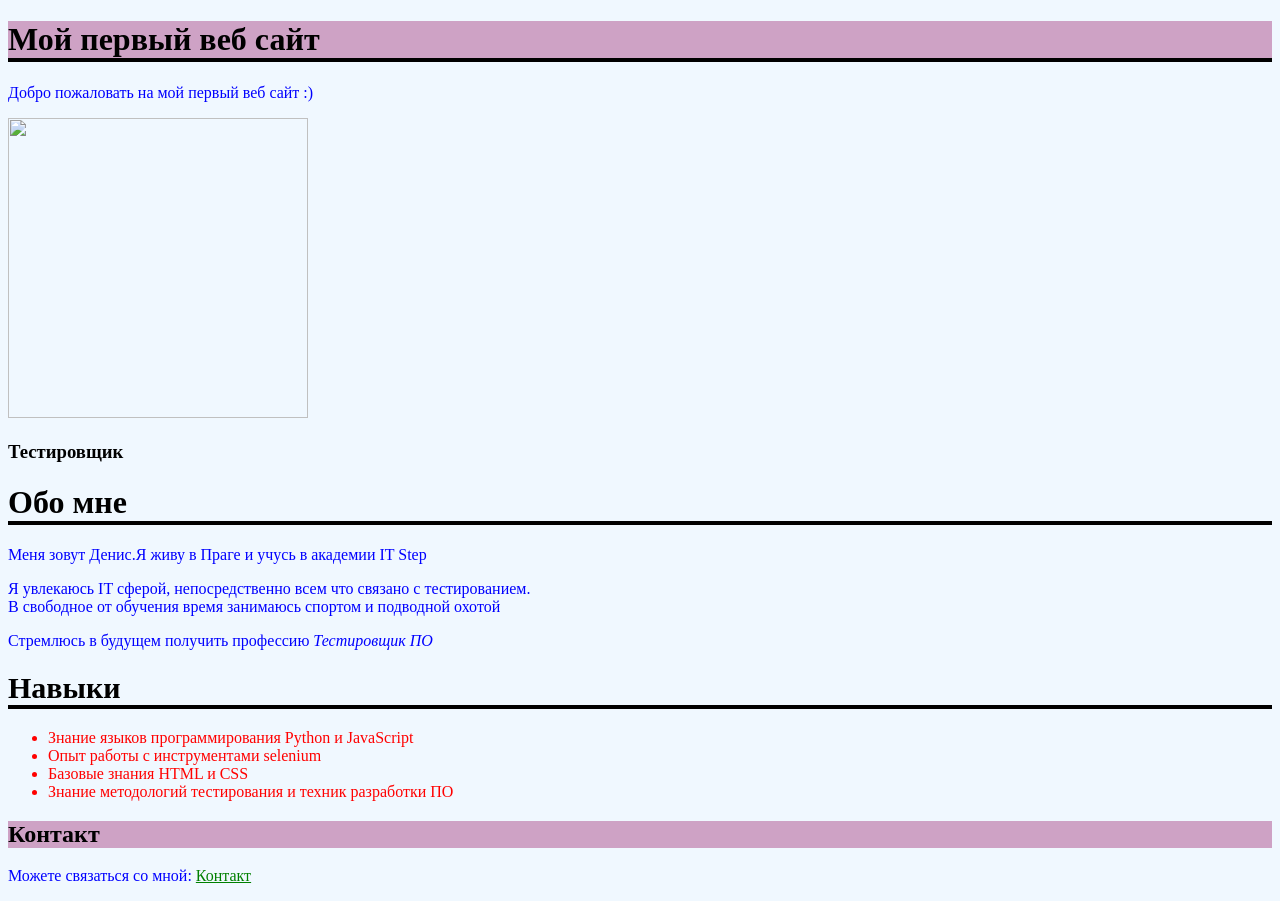
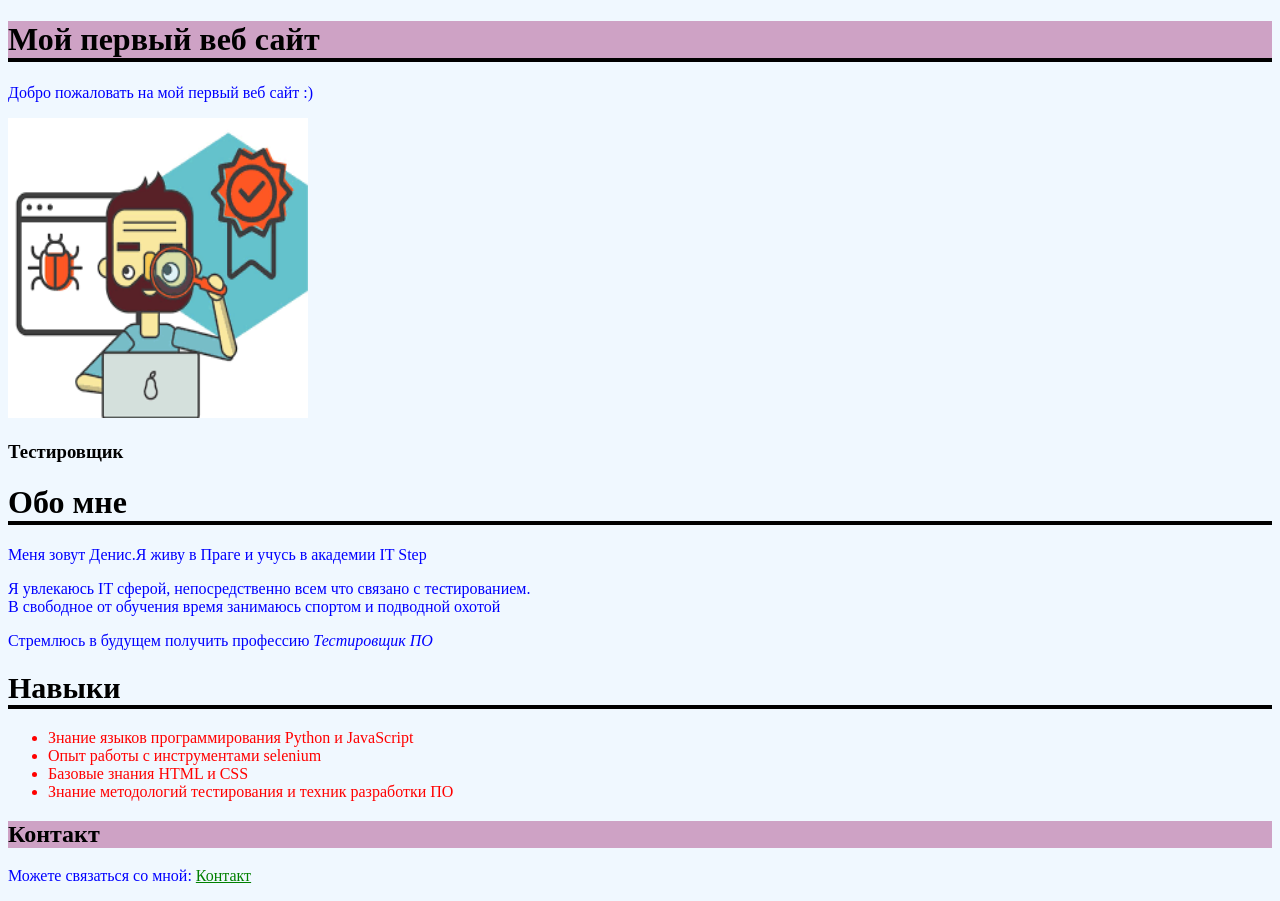
Before and after one commit to Lashporta/Newrep, a plain HTML site: page resume.html in a window 1280 px wide. Drawn offline with Linux system fonts and the light colour scheme; files that its build step writes are made by us from their sources.

Commit message:
Добавлены новые файлы

```diff
--- a/tasks/resume.html
+++ b/resume.html
@@ -10,7 +10,7 @@
 <body>
     <h1 class="zagolovok"> Мой первый веб сайт</h1>
     <p>Добро пожаловать на мой первый веб сайт :) </p>
-    <img src="Newrep/src/test.png" width="300" height="300"/>
+    <img src="src/test.png" width="300" height="300"/>
     <h3>Тестировщик</h3>
     <h1>Обо мне</h1>
     <p>Меня зовут Денис.Я живу в Праге и учусь в академии IT Step</p>
```
Also changed, not shown: 2 other files.
